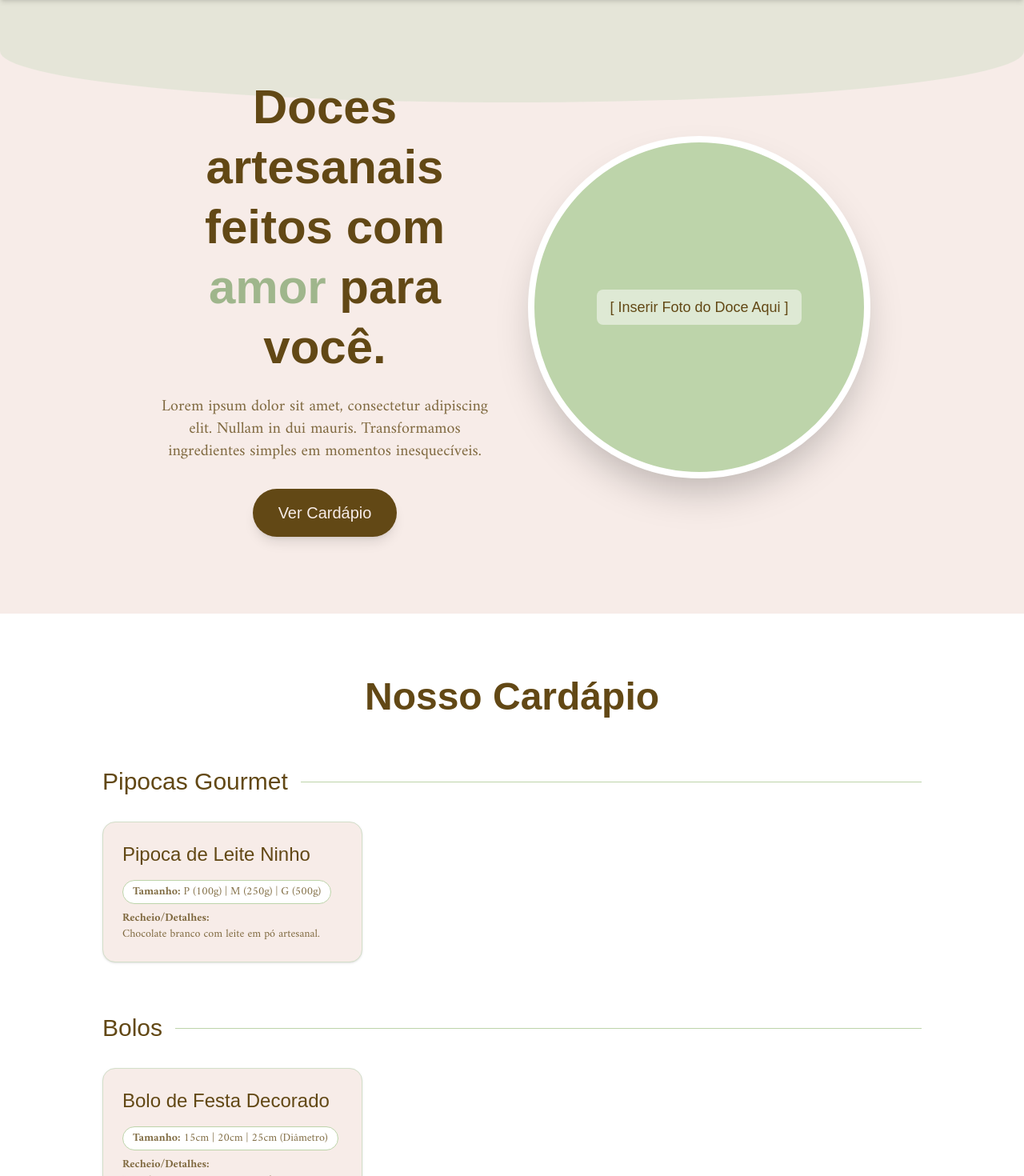
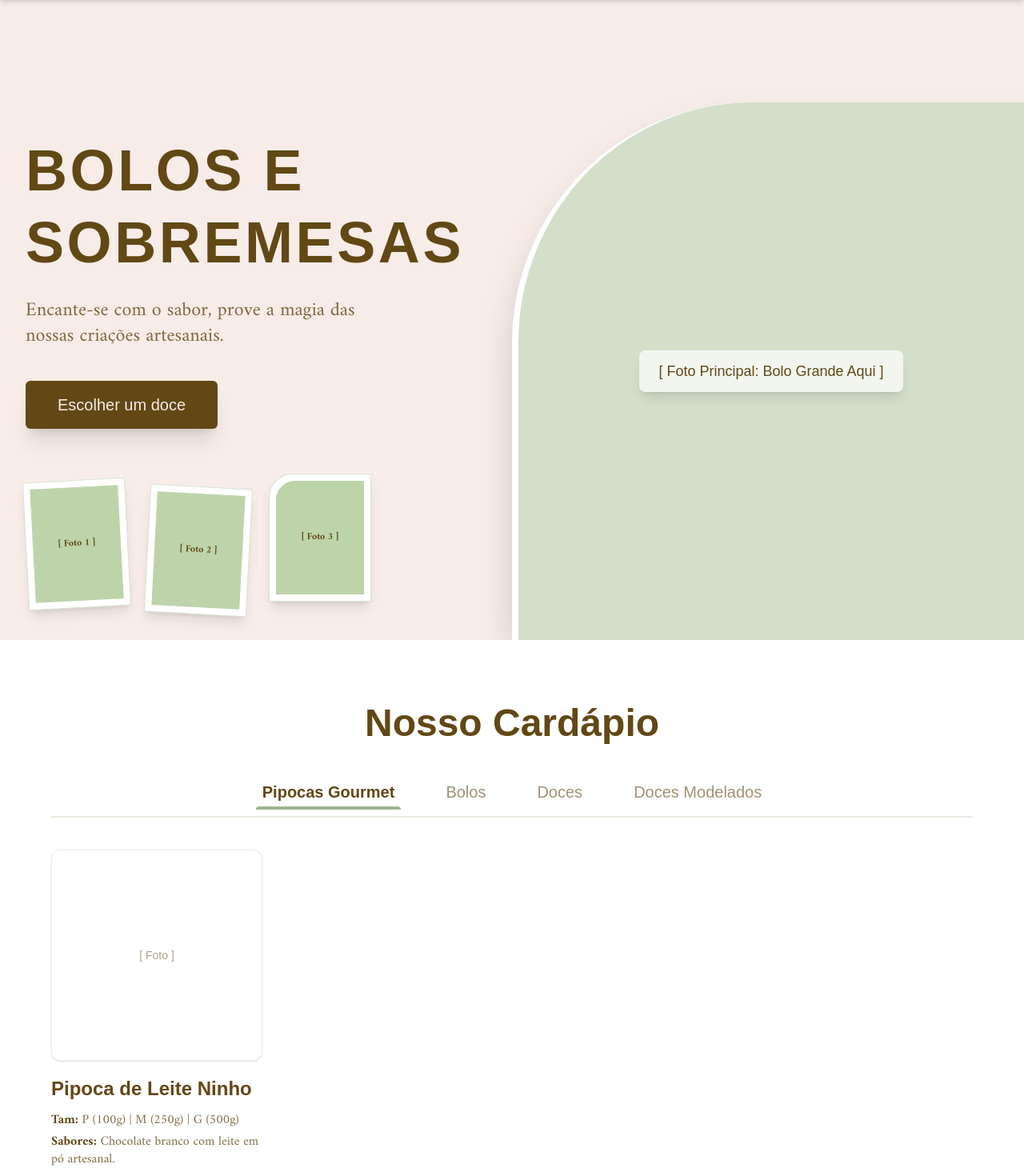
Before and after one commit to AragaoMV/confeitaria-frazao-lp, a Next.js app: page / in a window 1280 px wide. Shown: the part 80-1550 px from the top of the page at 80% size. Built offline with nearby package versions, Linux system fonts and the light colour scheme; a web font is replaced by a local one.

Commit message:
Ajustado  as seções da página, melorando o design

```diff
--- a/src/components/Catalog.tsx
+++ b/src/components/Catalog.tsx
@@ -1,47 +1,76 @@
 "use client";
+import { useState } from "react";
 import { useCatalog } from "../hooks/useCatalog";
 
 export function Catalog() {
     const { catalogData } = useCatalog();
 
+    const [categoriaAtiva, setCategoriaAtiva] = useState(catalogData[0].title);
+    const categoriaAtual = catalogData.find(cat => cat.title === categoriaAtiva) || catalogData[0];
+
     return (
-        <section id="catalogo" className="px-6 py-20 bg-white">
-            <div className="max-w-5xl mx-auto">
-                <h2 className="text-4xl md:text-5xl font-bold font-sans text-center text-secundaria mb-16">
+        <section id="catalogo" className="px-2 sm:px-6 py-12 md:py-20 bg-white">
+            <div className="max-w-6xl mx-auto">
+
+                <h2 className="text-3xl md:text-5xl font-bold font-sans text-center text-secundaria mb-8 md:mb-12">
                     Nosso Cardápio
                 </h2>
 
-                <div className="flex flex-col gap-16">
+                {/* MENU DE CATEGORIAS (Corrigido para funcionar no clique) */}
+                <div className="flex flex-wrap justify-center gap-2 sm:gap-12 mb-8 md:mb-10 border-b-2 border-primaria-superclara/50 pb-2">
                     {catalogData.map((category) => (
-                        <div key={category.title} className="flex flex-col">
-                            {/* Título da Categoria */}
-                            <div className="flex items-center gap-4 mb-8">
-                                <h3 className="text-3xl font-sans text-secundaria whitespace-nowrap">
-                                    {category.title}
-                                </h3>
-                                <div className="h-px bg-primaria-clara w-full"></div>
+                        <button
+                            key={category.title}
+                            onClick={() => setCategoriaAtiva(category.title)}
+                            type="button"
+                            className={`font-sans text-sm sm:text-xl px-2 pb-2 transition-all relative ${
+                                categoriaAtiva === category.title
+                                    ? "text-secundaria font-bold"
+                                    : "text-secundaria/60 hover:text-secundaria"
+                            }`}
+                        >
+                            {category.title}
+                            {categoriaAtiva === category.title && (
+                                <span className="absolute bottom-0 left-0 w-full h-1 bg-primaria rounded-t-md"></span>
+                            )}
+                        </button>
+                    ))}
+                </div>
+
+                {/* GRID DE PRODUTOS: 3 colunas no celular (grid-cols-3) e 4 no desktop (lg:grid-cols-4) */}
+                <div className="grid grid-cols-3 lg:grid-cols-4 gap-2 sm:gap-8">
+                    {categoriaAtual.items.map((product) => (
+
+                        /* CARTÃO DO DOCE (Sempre em pé: flex-col) */
+                        <div key={product.id} className="flex flex-col items-center sm:items-start group cursor-pointer bg-fundo sm:bg-transparent p-2 sm:p-0 rounded-lg sm:rounded-none">
+
+                            {/* ÁREA DA IMAGEM: Quadrada e no topo */}
+                            <div className="w-full aspect-square bg-white rounded-md sm:rounded-xl mb-2 sm:mb-5 flex items-center justify-center overflow-hidden relative shadow-sm border border-primaria/20 shrink-0">
+                                <span className="text-secundaria/50 font-sans text-[9px] sm:text-sm px-1 text-center">
+                                    [ Foto ]
+                                </span>
                             </div>
 
-                            {/* Grid de Produtos */}
-                            <div className="grid grid-cols-1 md:grid-cols-2 lg:grid-cols-3 gap-6">
-                                {category.items.map((product) => (
-                                    <div key={product.id} className="bg-fundo p-6 rounded-2xl shadow-sm border border-primaria-superclara hover:shadow-md transition-shadow">
-                                        <h4 className="font-sans text-2xl text-secundaria mb-2">{product.name}</h4>
-                                        <div className="space-y-2 mt-4 text-secundaria/80 font-serif">
-                                            <p className="text-sm bg-white inline-block px-3 py-1 rounded-full border border-primaria-clara">
-                                                <span className="font-bold">Tamanho:</span> {product.sizes}
-                                            </p>
-                                            <p className="text-sm">
-                                                <span className="font-bold block">Recheio/Detalhes:</span>
-                                                {product.filling}
-                                            </p>
-                                        </div>
-                                    </div>
-                                ))}
+                            {/* INFORMAÇÕES DO DOCE (Textos minúsculos no mobile para caberem) */}
+                            <div className="flex flex-col w-full text-center sm:text-left">
+                                <h4 className="font-sans text-[11px] sm:text-2xl text-secundaria font-bold mb-1 sm:mb-3 leading-tight line-clamp-2">
+                                    {product.name}
+                                </h4>
+
+                                <div className="space-y-1 font-serif text-[9px] sm:text-base text-secundaria/80">
+                                    <p className="line-clamp-1">
+                                        <span className="font-bold text-secundaria">Tam:</span> {product.sizes}
+                                    </p>
+                                    <p className="leading-snug line-clamp-2 sm:line-clamp-none">
+                                        <span className="font-bold text-secundaria block sm:inline">Sabores:</span> {product.filling}
+                                    </p>
+                                </div>
                             </div>
+
                         </div>
                     ))}
                 </div>
+
             </div>
         </section>
     );
--- a/src/components/Hero.tsx
+++ b/src/components/Hero.tsx
@@ -1,33 +1,62 @@
 export function Hero() {
   return (
-    <section className="relative flex flex-col items-center text-center px-6 py-16 md:py-24 bg-fundo overflow-hidden">
-      {/* Elemento decorativo de fundo */}
-      <div className="absolute top-0 left-0 w-full h-32 bg-primaria-superclara rounded-b-[50%] opacity-50"></div>
+    <section className="w-full min-h-screen bg-fundo flex flex-col md:flex-row pt-24 md:pt-32 pb-16 md:pb-0 overflow-hidden">
 
-      <div className="relative z-10 w-full max-w-4xl flex flex-col md:flex-row items-center gap-10">
-        <div className="flex-1">
-          <h1 className="text-5xl md:text-6xl font-bold font-sans text-secundaria mb-6 leading-tight">
-            Doces artesanais feitos com <span className="text-primaria">amor</span> para você.
+      {/* CONTEÚDO DA ESQUERDA (Textos, Botão e Miniaturas) */}
+      <div className="w-full md:w-1/2 px-6 flex justify-center items-center z-10 mb-16 md:mb-0">
+
+        <div className="w-full max-w-lg xl:max-w-xl flex flex-col items-center md:items-start text-center md:text-left">
+
+          <h1 className="text-5xl md:text-6xl lg:text-7xl font-bold font-sans text-secundaria mb-6 uppercase tracking-wider leading-tight">
+            Bolos e <br className="hidden md:block" /> Sobremesas
           </h1>
-          <p className="text-lg md:text-xl text-secundaria/80 font-serif mb-8 max-w-lg mx-auto md:mx-0">
-            Lorem ipsum dolor sit amet, consectetur adipiscing elit. Nullam in dui mauris.
-            Transformamos ingredientes simples em momentos inesquecíveis.
+
+          <p className="text-xl md:text-2xl text-secundaria/80 font-serif mb-10 max-w-md">
+            Encante-se com o sabor, prove a magia das nossas criações artesanais.
           </p>
-          <a href="#catalogo" className="inline-block bg-secundaria text-fundo px-8 py-4 rounded-full font-sans text-xl hover:bg-secundaria/90 transition-transform hover:scale-105 shadow-lg">
-            Ver Cardápio
+
+          <a href="#catalogo" className="inline-block bg-secundaria text-fundo px-10 py-4 rounded-md font-sans text-xl hover:bg-secundaria/90 transition-transform hover:scale-105 shadow-xl mb-16">
+            Escolher um doce
           </a>
-        </div>
 
-        {/* Espaço para a Imagem */}
-        <div className="flex-1 w-full">
-          <div className="w-full aspect-square bg-primaria-clara rounded-full shadow-2xl flex items-center justify-center border-8 border-white overflow-hidden relative">
-             <span className="text-secundaria font-sans text-lg absolute bg-white/50 px-4 py-2 rounded-lg">
-               [ Inserir Foto do Doce Aqui ]
-             </span>
-             {/* Quando for colocar a imagem real, use a tag <Image /> do Next.js aqui */}
+          {/* AS 3 MINIATURAS INFERIORES */}
+          <div className="flex flex-row justify-center md:justify-start gap-3 sm:gap-6 w-full">
+
+            {/* Miniatura 1 */}
+            <div className="relative w-24 h-32 sm:w-32 sm:h-40 bg-white p-2 shadow-lg border border-primaria/40 transform -rotate-3 transition-transform hover:rotate-0">
+              <div className="w-full h-full bg-primaria-clara flex items-center justify-center text-center p-2">
+                <span className="text-secundaria text-xs font-bold">[ Foto 1 ]</span>
+              </div>
+            </div>
+
+            {/* Miniatura 2 */}
+            <div className="relative w-24 h-32 sm:w-32 sm:h-40 bg-white p-2 shadow-lg border border-primaria/40 transform rotate-3 translate-y-2 transition-transform hover:rotate-0">
+              <div className="w-full h-full bg-primaria-clara flex items-center justify-center text-center p-2">
+                <span className="text-secundaria text-xs font-bold">[ Foto 2 ]</span>
+              </div>
+            </div>
+
+            {/* Miniatura 3 (Com o recorte) */}
+            <div className="relative w-24 h-32 sm:w-32 sm:h-40 bg-white p-2 shadow-lg border border-primaria/40 rounded-tl-[30px] transform -translate-y-2 transition-transform hover:-translate-y-4">
+              <div className="w-full h-full bg-primaria-clara flex items-center justify-center text-center p-2 rounded-tl-[24px]">
+                <span className="text-secundaria text-xs font-bold">[ Foto 3 ]</span>
+              </div>
+            </div>
+
           </div>
         </div>
       </div>
+
+      {/* A GRANDE CURVA DA DIREITA (Imagem Principal) */}
+      <div className="w-full md:w-1/2 h-[50vh] md:h-auto bg-primaria-superclara rounded-tl-[100px] md:rounded-tl-[300px] flex items-center justify-center border-t-8 md:border-t-0 md:border-l-8 border-white shadow-2xl relative overflow-hidden">
+
+        <span className="text-secundaria font-sans text-lg absolute bg-white/70 backdrop-blur-sm px-6 py-3 rounded-lg z-10 shadow-lg text-center mx-4">
+          [ Foto Principal: Bolo Grande Aqui ]
+        </span>
+        {/* Quando for colocar a imagem real, use a tag <Image /> aqui com as classes: object-cover w-full h-full */}
+
+      </div>
+
     </section>
   );
 }
--- a/src/hooks/useCatalog.ts
+++ b/src/hooks/useCatalog.ts
@@ -21,17 +21,34 @@ export function useCatalog() {
                     name: "Bolo de Festa Decorado",
                     sizes: "15cm | 20cm | 25cm (Diâmetro)",
                     filling: "Brigadeiro gourmet e morangos frescos.",
+                },
+                {
+                    id: "b2",
+                    name: "Bolo de Festa Decorado",
+                    sizes: "15cm | 20cm | 25cm (Diâmetro)",
+                    filling: "Brigadeiro gourmet e morangos frescos.",
+                },
+            ]
+        },
+        {
+            title: "Doces",
+            items: [
+                {
+                    id: "d1",
+                    name: "Brigadeiros Tradicionais",
+                    sizes: "Unidade (20g) ou Cento",
+                    filling: "Ao leite, meio amargo, ninho com nutella, paçoca e churros.",
                 }
             ]
         },
         {
-            title: "Doces & Doces Modelados",
+            title: "Doces Modelados",
             items: [
                 {
-                    id: "d1",
-                    name: "Brigadeiros Personalizados",
-                    sizes: "Unidade (20g) ou Cento",
-                    filling: "Ao leite, meio amargo, pistache. Modelagem em pasta americana.",
+                    id: "dm1",
+                    name: "Doces Personalizados 3D",
+                    sizes: "Unidade (Pedido mínimo de 10)",
+                    filling: "Modelagem artística em pasta americana. Recheio de trufa de chocolate ou limão.",
                 }
             ]
         }
```
Also changed, not shown: src/components/Header.tsx (+9 -15 lines).
